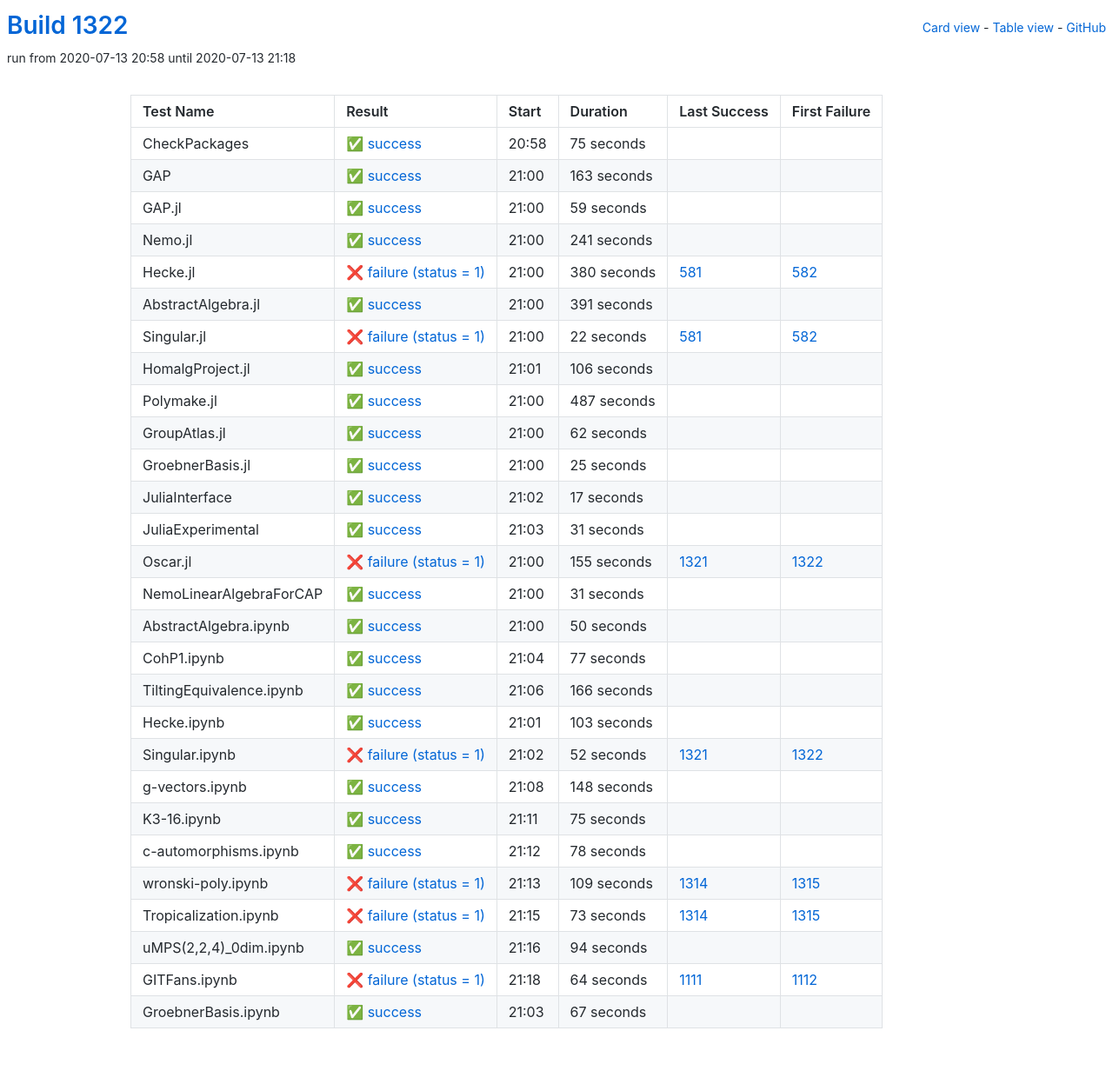
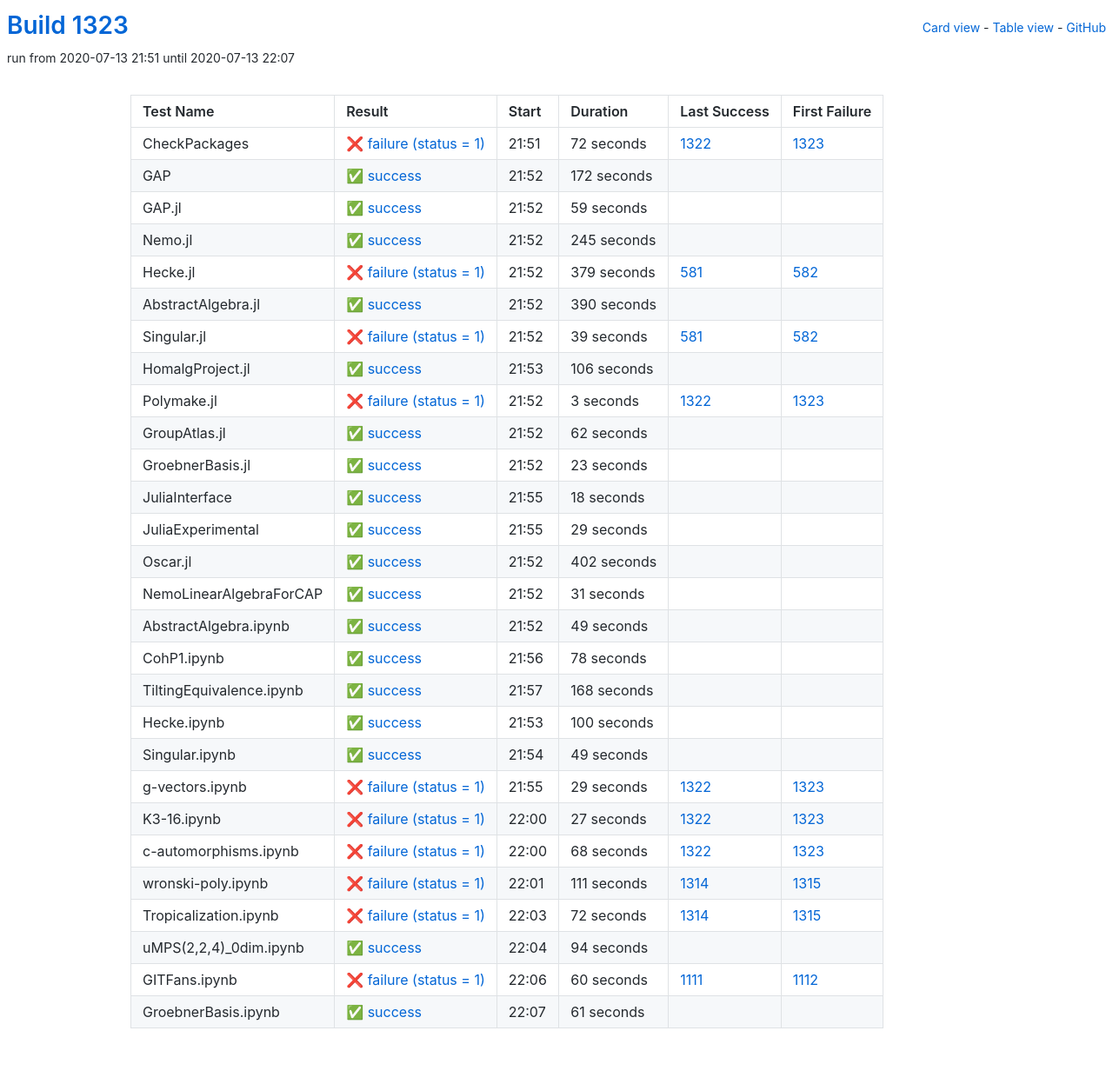
Before and after one commit to oscar-system/oscar-ci-status-1.4, a Jekyll site: the page built from table.html, in a window 1280 px wide. Shown: the whole page at 87% size. Built offline with Jekyll 4.4.1, drawn with Linux system fonts in a browser that asks for light colours.

Commit message:
Build #1323

```diff
--- a/_data/ci.yml
+++ b/_data/ci.yml
@@ -1,6 +1,6 @@
 ---
-build: 1322
-build_url: https://oscarci.mathematik.uni-kl.de/job/oscar-julia-1.4/1322/
+build: 1323
+build_url: https://oscarci.mathematik.uni-kl.de/job/oscar-julia-1.4/1323/
 job: oscar-julia-1.4
 organization: oscar-system
 repo: oscar-ci-status-1.4
@@ -8,32 +8,32 @@ repourl: https://github.com/oscar-system/oscar-ci-status-1.4
 tests:
 - name: CheckPackages
   id: checkpackages
-  log: https://oscarci.mathematik.uni-kl.de/job/oscar-julia-1.4/1322/artifact/logs/build-1322/CheckPackages.log
-  start: 2020-07-13 20:58
+  log: https://oscarci.mathematik.uni-kl.de/job/oscar-julia-1.4/1323/artifact/logs/build-1323/CheckPackages.log
+  start: 2020-07-13 21:51
+  success: false
+  exitcode: 1
+  status: failure
+  duration: 72
+  last_success: 1322
+  last_success_url: https://oscarci.mathematik.uni-kl.de/job/oscar-julia-1.4/1322/
+  first_failure: 1323
+  first_failure_url: https://oscarci.mathematik.uni-kl.de/job/oscar-julia-1.4/1323/
+- name: GAP
+  id: gap
+  log: https://oscarci.mathematik.uni-kl.de/job/oscar-julia-1.4/1323/artifact/logs/build-1323/GAP.log
+  start: 2020-07-13 21:52
   success: true
   exitcode: 0
   status: success
-  duration: 75
-  last_success: false
-  last_success_url:
-  first_failure: false
-  first_failure_url:
-- name: GAP
-  id: gap
-  log: https://oscarci.mathematik.uni-kl.de/job/oscar-julia-1.4/1322/artifact/logs/build-1322/GAP.log
-  start: 2020-07-13 21:00
-  success: true
-  exitcode: 0
-  status: success
-  duration: 163
+  duration: 172
   last_success: false
   last_success_url:
   first_failure: false
   first_failure_url:
 - name: GAP.jl
   id: gap-jl
-  log: https://oscarci.mathematik.uni-kl.de/job/oscar-julia-1.4/1322/artifact/logs/build-1322/GAP.jl.log
-  start: 2020-07-13 21:00
+  log: https://oscarci.mathematik.uni-kl.de/job/oscar-julia-1.4/1323/artifact/logs/build-1323/GAP.jl.log
+  start: 2020-07-13 21:52
   success: true
   exitcode: 0
   status: success
@@ -44,56 +44,56 @@ tests:
   first_failure_url:
 - name: Nemo.jl
   id: nemo-jl
-  log: https://oscarci.mathematik.uni-kl.de/job/oscar-julia-1.4/1322/artifact/logs/build-1322/Nemo.jl.log
-  start: 2020-07-13 21:00
+  log: https://oscarci.mathematik.uni-kl.de/job/oscar-julia-1.4/1323/artifact/logs/build-1323/Nemo.jl.log
+  start: 2020-07-13 21:52
   success: true
   exitcode: 0
   status: success
-  duration: 241
+  duration: 245
   last_success: false
   last_success_url:
   first_failure: false
   first_failure_url:
 - name: Hecke.jl
   id: hecke-jl
-  log: https://oscarci.mathematik.uni-kl.de/job/oscar-julia-1.4/1322/artifact/logs/build-1322/Hecke.jl.log
-  start: 2020-07-13 21:00
+  log: https://oscarci.mathematik.uni-kl.de/job/oscar-julia-1.4/1323/artifact/logs/build-1323/Hecke.jl.log
+  start: 2020-07-13 21:52
   success: false
   exitcode: 1
   status: failure
-  duration: 380
+  duration: 379
   last_success: 581
   last_success_url: https://oscarci.mathematik.uni-kl.de/job/oscar-julia-1.4/581/
   first_failure: 582
   first_failure_url: https://oscarci.mathematik.uni-kl.de/job/oscar-julia-1.4/582/
 - name: AbstractAlgebra.jl
   id: abstractalgebra-jl
-  log: https://oscarci.mathematik.uni-kl.de/job/oscar-julia-1.4/1322/artifact/logs/build-1322/AbstractAlgebra.jl.log
-  start: 2020-07-13 21:00
+  log: https://oscarci.mathematik.uni-kl.de/job/oscar-julia-1.4/1323/artifact/logs/build-1323/AbstractAlgebra.jl.log
+  start: 2020-07-13 21:52
   success: true
   exitcode: 0
   status: success
-  duration: 391
+  duration: 390
   last_success: false
   last_success_url:
   first_failure: false
   first_failure_url:
 - name: Singular.jl
   id: singular-jl
-  log: https://oscarci.mathematik.uni-kl.de/job/oscar-julia-1.4/1322/artifact/logs/build-1322/Singular.jl.log
-  start: 2020-07-13 21:00
+  log: https://oscarci.mathematik.uni-kl.de/job/oscar-julia-1.4/1323/artifact/logs/build-1323/Singular.jl.log
+  start: 2020-07-13 21:52
   success: false
   exitcode: 1
   status: failure
-  duration: 22
+  duration: 39
   last_success: 581
   last_success_url: https://oscarci.mathematik.uni-kl.de/job/oscar-julia-1.4/581/
   first_failure: 582
   first_failure_url: https://oscarci.mathematik.uni-kl.de/job/oscar-julia-1.4/582/
 - name: HomalgProject.jl
   id: homalgproject-jl
-  log: https://oscarci.mathematik.uni-kl.de/job/oscar-julia-1.4/1322/artifact/logs/build-1322/HomalgProject.jl.log
-  start: 2020-07-13 21:01
+  log: https://oscarci.mathematik.uni-kl.de/job/oscar-julia-1.4/1323/artifact/logs/build-1323/HomalgProject.jl.log
+  start: 2020-07-13 21:53
   success: true
   exitcode: 0
   status: success
@@ -104,20 +104,20 @@ tests:
   first_failure_url:
 - name: Polymake.jl
   id: polymake-jl
-  log: https://oscarci.mathematik.uni-kl.de/job/oscar-julia-1.4/1322/artifact/logs/build-1322/Polymake.jl.log
-  start: 2020-07-13 21:00
-  success: true
-  exitcode: 0
-  status: success
-  duration: 487
-  last_success: false
-  last_success_url:
-  first_failure: false
-  first_failure_url:
+  log: https://oscarci.mathematik.uni-kl.de/job/oscar-julia-1.4/1323/artifact/logs/build-1323/Polymake.jl.log
+  start: 2020-07-13 21:52
+  success: false
+  exitcode: 1
+  status: failure
+  duration: 3
+  last_success: 1322
+  last_success_url: https://oscarci.mathematik.uni-kl.de/job/oscar-julia-1.4/1322/
+  first_failure: 1323
+  first_failure_url: https://oscarci.mathematik.uni-kl.de/job/oscar-julia-1.4/1323/
 - name: GroupAtlas.jl
   id: groupatlas-jl
-  log: https://oscarci.mathematik.uni-kl.de/job/oscar-julia-1.4/1322/artifact/logs/build-1322/GroupAtlas.jl.log
-  start: 2020-07-13 21:00
+  log: https://oscarci.mathematik.uni-kl.de/job/oscar-julia-1.4/1323/artifact/logs/build-1323/GroupAtlas.jl.log
+  start: 2020-07-13 21:52
   success: true
   exitcode: 0
   status: success
@@ -128,56 +128,56 @@ tests:
   first_failure_url:
 - name: GroebnerBasis.jl
   id: groebnerbasis-jl
-  log: https://oscarci.mathematik.uni-kl.de/job/oscar-julia-1.4/1322/artifact/logs/build-1322/GroebnerBasis.jl.log
-  start: 2020-07-13 21:00
+  log: https://oscarci.mathematik.uni-kl.de/job/oscar-julia-1.4/1323/artifact/logs/build-1323/GroebnerBasis.jl.log
+  start: 2020-07-13 21:52
   success: true
   exitcode: 0
   status: success
-  duration: 25
+  duration: 23
   last_success: false
   last_success_url:
   first_failure: false
   first_failure_url:
 - name: JuliaInterface
   id: juliainterface
-  log: https://oscarci.mathematik.uni-kl.de/job/oscar-julia-1.4/1322/artifact/logs/build-1322/JuliaInterface.log
-  start: 2020-07-13 21:02
+  log: https://oscarci.mathematik.uni-kl.de/job/oscar-julia-1.4/1323/artifact/logs/build-1323/JuliaInterface.log
+  start: 2020-07-13 21:55
   success: true
   exitcode: 0
   status: success
-  duration: 17
+  duration: 18
   last_success: false
   last_success_url:
   first_failure: false
   first_failure_url:
 - name: JuliaExperimental
   id: juliaexperimental
-  log: https://oscarci.mathematik.uni-kl.de/job/oscar-julia-1.4/1322/artifact/logs/build-1322/JuliaExperimental.log
-  start: 2020-07-13 21:03
+  log: https://oscarci.mathematik.uni-kl.de/job/oscar-julia-1.4/1323/artifact/logs/build-1323/JuliaExperimental.log
+  start: 2020-07-13 21:55
   success: true
   exitcode: 0
   status: success
-  duration: 31
+  duration: 29
   last_success: false
   last_success_url:
   first_failure: false
   first_failure_url:
 - name: Oscar.jl
   id: oscar-jl
-  log: https://oscarci.mathematik.uni-kl.de/job/oscar-julia-1.4/1322/artifact/logs/build-1322/Oscar.jl.log
-  start: 2020-07-13 21:00
-  success: false
-  exitcode: 1
-  status: failure
-  duration: 155
-  last_success: 1321
-  last_success_url: https://oscarci.mathematik.uni-kl.de/job/oscar-julia-1.4/1321/
-  first_failure: 1322
-  first_failure_url: https://oscarci.mathematik.uni-kl.de/job/oscar-julia-1.4/1322/
+  log: https://oscarci.mathematik.uni-kl.de/job/oscar-julia-1.4/1323/artifact/logs/build-1323/Oscar.jl.log
+  start: 2020-07-13 21:52
+  success: true
+  exitcode: 0
+  status: success
+  duration: 402
+  last_success: false
+  last_success_url:
+  first_failure: false
+  first_failure_url:
 - name: NemoLinearAlgebraForCAP
   id: nemolinearalgebraforcap
-  log: https://oscarci.mathematik.uni-kl.de/job/oscar-julia-1.4/1322/artifact/logs/build-1322/NemoLinearAlgebraForCAP.log
-  start: 2020-07-13 21:00
+  log: https://oscarci.mathematik.uni-kl.de/job/oscar-julia-1.4/1323/artifact/logs/build-1323/NemoLinearAlgebraForCAP.log
+  start: 2020-07-13 21:52
   success: true
   exitcode: 0
   status: success
@@ -188,92 +188,20 @@ tests:
   first_failure_url:
 - name: AbstractAlgebra.ipynb
   id: abstractalgebra-ipynb
-  log: https://oscarci.mathematik.uni-kl.de/job/oscar-julia-1.4/1322/artifact/logs/build-1322/AbstractAlgebra.ipynb.log
-  start: 2020-07-13 21:00
+  log: https://oscarci.mathematik.uni-kl.de/job/oscar-julia-1.4/1323/artifact/logs/build-1323/AbstractAlgebra.ipynb.log
+  start: 2020-07-13 21:52
   success: true
   exitcode: 0
   status: success
-  duration: 50
+  duration: 49
   last_success: false
   last_success_url:
   first_failure: false
   first_failure_url:
 - name: CohP1.ipynb
   id: cohp1-ipynb
-  log: https://oscarci.mathematik.uni-kl.de/job/oscar-julia-1.4/1322/artifact/logs/build-1322/CohP1.ipynb.log
-  start: 2020-07-13 21:04
-  success: true
-  exitcode: 0
-  status: success
-  duration: 77
-  last_success: false
-  last_success_url:
-  first_failure: false
-  first_failure_url:
-- name: TiltingEquivalence.ipynb
-  id: tiltingequivalence-ipynb
-  log: https://oscarci.mathematik.uni-kl.de/job/oscar-julia-1.4/1322/artifact/logs/build-1322/TiltingEquivalence.ipynb.log
-  start: 2020-07-13 21:06
-  success: true
-  exitcode: 0
-  status: success
-  duration: 166
-  last_success: false
-  last_success_url:
-  first_failure: false
-  first_failure_url:
-- name: Hecke.ipynb
-  id: hecke-ipynb
-  log: https://oscarci.mathematik.uni-kl.de/job/oscar-julia-1.4/1322/artifact/logs/build-1322/Hecke.ipynb.log
-  start: 2020-07-13 21:01
-  success: true
-  exitcode: 0
-  status: success
-  duration: 103
-  last_success: false
-  last_success_url:
-  first_failure: false
-  first_failure_url:
-- name: Singular.ipynb
-  id: singular-ipynb
-  log: https://oscarci.mathematik.uni-kl.de/job/oscar-julia-1.4/1322/artifact/logs/build-1322/Singular.ipynb.log
-  start: 2020-07-13 21:02
-  success: false
-  exitcode: 1
-  status: failure
-  duration: 52
-  last_success: 1321
-  last_success_url: https://oscarci.mathematik.uni-kl.de/job/oscar-julia-1.4/1321/
-  first_failure: 1322
-  first_failure_url: https://oscarci.mathematik.uni-kl.de/job/oscar-julia-1.4/1322/
-- name: g-vectors.ipynb
-  id: g-vectors-ipynb
-  log: https://oscarci.mathematik.uni-kl.de/job/oscar-julia-1.4/1322/artifact/logs/build-1322/g-vectors.ipynb.log
-  start: 2020-07-13 21:08
-  success: true
-  exitcode: 0
-  status: success
-  duration: 148
-  last_success: false
-  last_success_url:
-  first_failure: false
-  first_failure_url:
-- name: K3-16.ipynb
-  id: k3-16-ipynb
-  log: https://oscarci.mathematik.uni-kl.de/job/oscar-julia-1.4/1322/artifact/logs/build-1322/K3-16.ipynb.log
-  start: 2020-07-13 21:11
-  success: true
-  exitcode: 0
-  status: success
-  duration: 75
-  last_success: false
-  last_success_url:
-  first_failure: false
-  first_failure_url:
-- name: c-automorphisms.ipynb
-  id: c-automorphisms-ipynb
-  log: https://oscarci.mathematik.uni-kl.de/job/oscar-julia-1.4/1322/artifact/logs/build-1322/c-automorphisms.ipynb.log
-  start: 2020-07-13 21:12
+  log: https://oscarci.mathematik.uni-kl.de/job/oscar-julia-1.4/1323/artifact/logs/build-1323/CohP1.ipynb.log
+  start: 2020-07-13 21:56
   success: true
   exitcode: 0
   status: success
@@ -282,34 +210,106 @@ tests:
   last_success_url:
   first_failure: false
   first_failure_url:
-- name: wronski-poly.ipynb
-  id: wronski-poly-ipynb
-  log: https://oscarci.mathematik.uni-kl.de/job/oscar-julia-1.4/1322/artifact/logs/build-1322/wronski-poly.ipynb.log
-  start: 2020-07-13 21:13
+- name: TiltingEquivalence.ipynb
+  id: tiltingequivalence-ipynb
+  log: https://oscarci.mathematik.uni-kl.de/job/oscar-julia-1.4/1323/artifact/logs/build-1323/TiltingEquivalence.ipynb.log
+  start: 2020-07-13 21:57
+  success: true
+  exitcode: 0
+  status: success
+  duration: 168
+  last_success: false
+  last_success_url:
+  first_failure: false
+  first_failure_url:
+- name: Hecke.ipynb
+  id: hecke-ipynb
+  log: https://oscarci.mathematik.uni-kl.de/job/oscar-julia-1.4/1323/artifact/logs/build-1323/Hecke.ipynb.log
+  start: 2020-07-13 21:53
+  success: true
+  exitcode: 0
+  status: success
+  duration: 100
+  last_success: false
+  last_success_url:
+  first_failure: false
+  first_failure_url:
+- name: Singular.ipynb
+  id: singular-ipynb
+  log: https://oscarci.mathematik.uni-kl.de/job/oscar-julia-1.4/1323/artifact/logs/build-1323/Singular.ipynb.log
+  start: 2020-07-13 21:54
+  success: true
+  exitcode: 0
+  status: success
+  duration: 49
+  last_success: false
+  last_success_url:
+  first_failure: false
+  first_failure_url:
+- name: g-vectors.ipynb
+  id: g-vectors-ipynb
+  log: https://oscarci.mathematik.uni-kl.de/job/oscar-julia-1.4/1323/artifact/logs/build-1323/g-vectors.ipynb.log
+  start: 2020-07-13 21:55
   success: false
   exitcode: 1
   status: failure
-  duration: 109
+  duration: 29
+  last_success: 1322
+  last_success_url: https://oscarci.mathematik.uni-kl.de/job/oscar-julia-1.4/1322/
+  first_failure: 1323
+  first_failure_url: https://oscarci.mathematik.uni-kl.de/job/oscar-julia-1.4/1323/
+- name: K3-16.ipynb
+  id: k3-16-ipynb
+  log: https://oscarci.mathematik.uni-kl.de/job/oscar-julia-1.4/1323/artifact/logs/build-1323/K3-16.ipynb.log
+  start: 2020-07-13 22:00
+  success: false
+  exitcode: 1
+  status: failure
+  duration: 27
+  last_success: 1322
+  last_success_url: https://oscarci.mathematik.uni-kl.de/job/oscar-julia-1.4/1322/
+  first_failure: 1323
+  first_failure_url: https://oscarci.mathematik.uni-kl.de/job/oscar-julia-1.4/1323/
+- name: c-automorphisms.ipynb
+  id: c-automorphisms-ipynb
+  log: https://oscarci.mathematik.uni-kl.de/job/oscar-julia-1.4/1323/artifact/logs/build-1323/c-automorphisms.ipynb.log
+  start: 2020-07-13 22:00
+  success: false
+  exitcode: 1
+  status: failure
+  duration: 68
+  last_success: 1322
+  last_success_url: https://oscarci.mathematik.uni-kl.de/job/oscar-julia-1.4/1322/
+  first_failure: 1323
+  first_failure_url: https://oscarci.mathematik.uni-kl.de/job/oscar-julia-1.4/1323/
+- name: wronski-poly.ipynb
+  id: wronski-poly-ipynb
+  log: https://oscarci.mathematik.uni-kl.de/job/oscar-julia-1.4/1323/artifact/logs/build-1323/wronski-poly.ipynb.log
+  start: 2020-07-13 22:01
+  success: false
+  exitcode: 1
+  status: failure
+  duration: 111
   last_success: 1314
   last_success_url: https://oscarci.mathematik.uni-kl.de/job/oscar-julia-1.4/1314/
   first_failure: 1315
   first_failure_url: https://oscarci.mathematik.uni-kl.de/job/oscar-julia-1.4/1315/
 - name: Tropicalization.ipynb
   id: tropicalization-ipynb
-  log: https://oscarci.mathematik.uni-kl.de/job/oscar-julia-1.4/1322/artifact/logs/build-1322/Tropicalization.ipynb.log
-  start: 2020-07-13 21:15
+  log: https://oscarci.mathematik.uni-kl.de/job/oscar-julia-1.4/1323/artifact/logs/build-1323/Tropicalization.ipynb.log
+  start: 2020-07-13 22:03
   success: false
   exitcode: 1
   status: failure
-  duration: 73
+  duration: 72
   last_success: 1314
   last_success_url: https://oscarci.mathematik.uni-kl.de/job/oscar-julia-1.4/1314/
   first_failure: 1315
   first_failure_url: https://oscarci.mathematik.uni-kl.de/job/oscar-julia-1.4/1315/
 - name: uMPS(2,2,4)_0dim.ipynb
   id: umps-2-2-4-0dim-ipynb
-  log: https://oscarci.mathematik.uni-kl.de/job/oscar-julia-1.4/1322/artifact/logs/build-1322/uMPS-2-2-4-_0dim.ipynb.log
-  start: 2020-07-13 21:16
+  log: https://oscarci.mathematik.uni-kl.de/job/oscar-julia-1.4/1323/artifact/logs/build-1323/uMPS-2-2-4-_0dim.ipynb.log
+  start: 2020-07-13 22:04
   success: true
   exitcode: 0
   status: success
@@ -320,24 +320,24 @@ tests:
   first_failure_url:
 - name: GITFans.ipynb
   id: gitfans-ipynb
-  log: https://oscarci.mathematik.uni-kl.de/job/oscar-julia-1.4/1322/artifact/logs/build-1322/GITFans.ipynb.log
-  start: 2020-07-13 21:18
+  log: https://oscarci.mathematik.uni-kl.de/job/oscar-julia-1.4/1323/artifact/logs/build-1323/GITFans.ipynb.log
+  start: 2020-07-13 22:06
   success: false
   exitcode: 1
   status: failure
-  duration: 64
+  duration: 60
   last_success: 1111
   last_success_url: https://oscarci.mathematik.uni-kl.de/job/oscar-julia-1.4/1111/
   first_failure: 1112
   first_failure_url: https://oscarci.mathematik.uni-kl.de/job/oscar-julia-1.4/1112/
 - name: GroebnerBasis.ipynb
   id: groebnerbasis-ipynb
-  log: https://oscarci.mathematik.uni-kl.de/job/oscar-julia-1.4/1322/artifact/logs/build-1322/GroebnerBasis.ipynb.log
-  start: 2020-07-13 21:03
+  log: https://oscarci.mathematik.uni-kl.de/job/oscar-julia-1.4/1323/artifact/logs/build-1323/GroebnerBasis.ipynb.log
+  start: 2020-07-13 22:07
   success: true
   exitcode: 0
   status: success
-  duration: 67
+  duration: 61
   last_success: false
   last_success_url:
   first_failure: false
```
Also changed, not shown: README.md.
